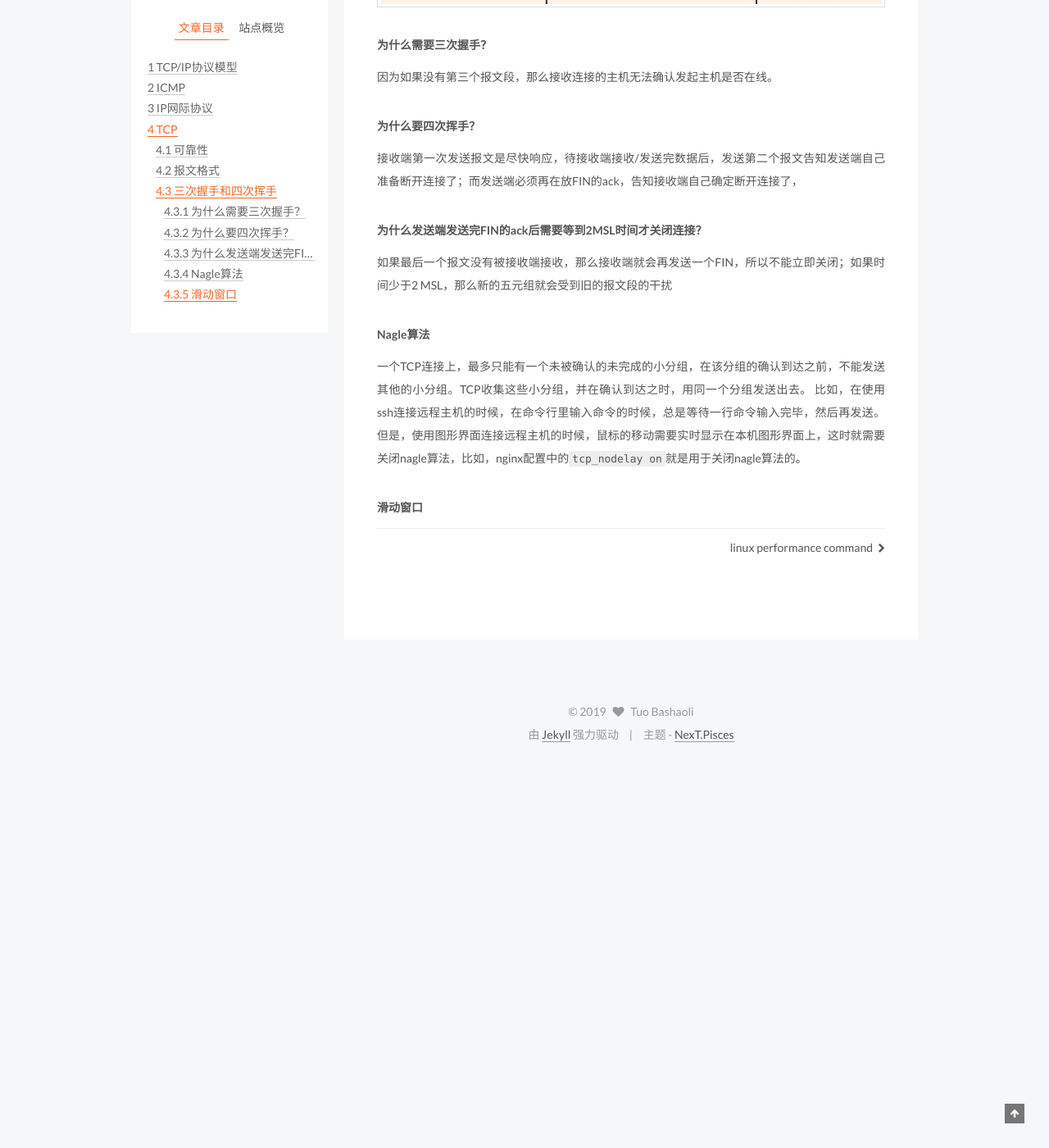
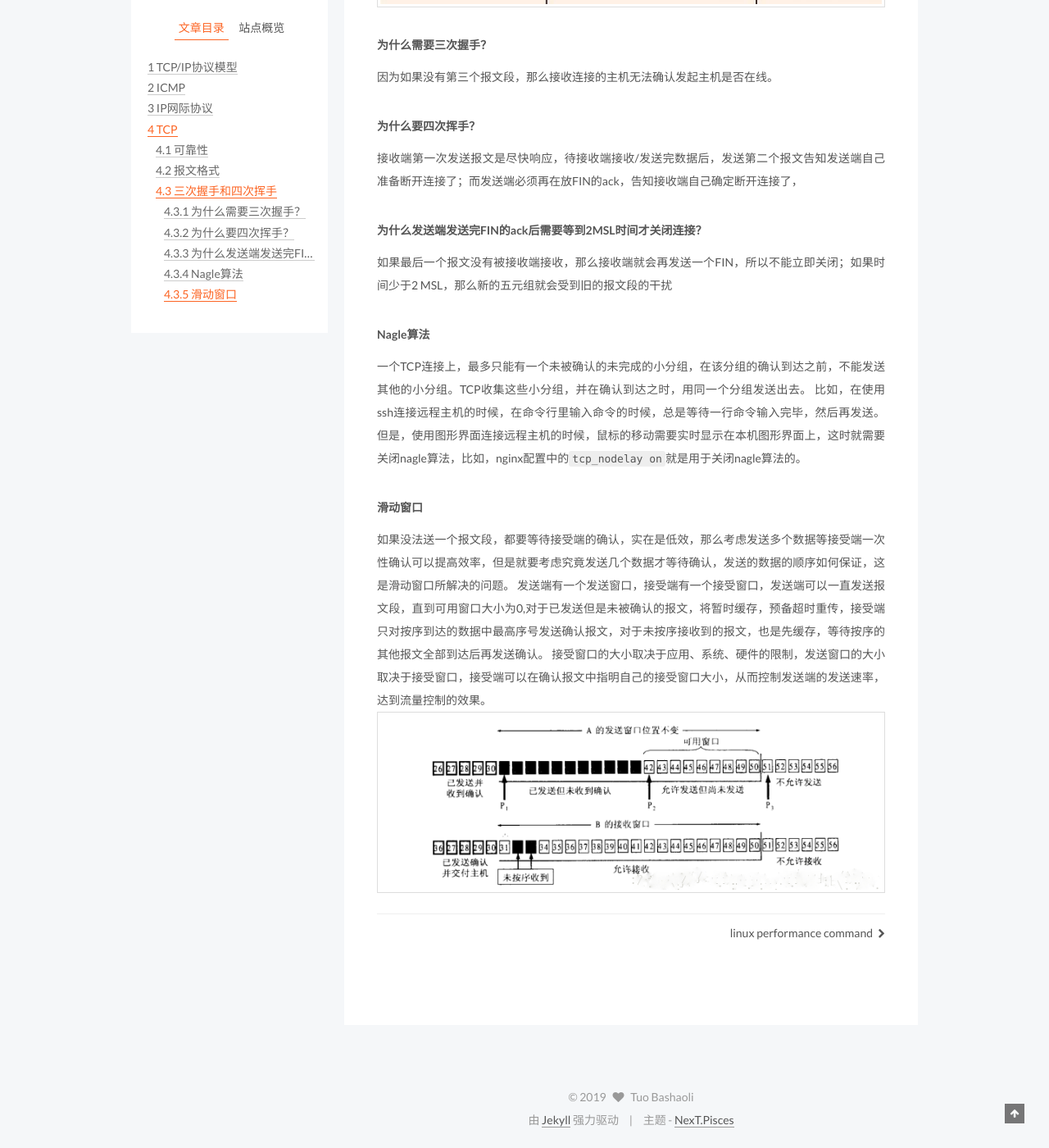
Before and after one commit to tuobashaoli/tuobashaoli.github.io, a Jekyll site: the page built from _posts/2019-04-17-internet-protocol.markdown, in a window 1280 px wide and 1400 px high, scrolled down 5946 px. Shown: the whole window at 82% size. Built offline with Jekyll 4.4.1, drawn with Linux system fonts in a browser that asks for light colours; comment, search, counter and statistics services are not loaded; before the commit the page ends 6876 px from its top, so only the background shows below that.

Commit message:
update ip

```diff
--- a/_posts/2019-04-17-internet-protocol.markdown
+++ b/_posts/2019-04-17-internet-protocol.markdown
@@ -147,3 +147,8 @@ FIN 发送端完成发送任务
 比如，在使用ssh连接远程主机的时候，在命令行里输入命令的时候，总是等待一行命令输入完毕，然后再发送。但是，使用图形界面连接远程主机的时候，鼠标的移动需要实时显示在本机图形界面上，这时就需要关闭nagle算法，比如，nginx配置中的`tcp_nodelay on`就是用于关闭nagle算法的。
 
 ##### 滑动窗口
+
+如果没法送一个报文段，都要等待接受端的确认，实在是低效，那么考虑发送多个数据等接受端一次性确认可以提高效率，但是就要考虑究竟发送几个数据才等待确认，发送的数据的顺序如何保证，这是滑动窗口所解决的问题。
+发送端有一个发送窗口，接受端有一个接受窗口，发送端可以一直发送报文段，直到可用窗口大小为0,对于已发送但是未被确认的报文，将暂时缓存，预备超时重传，接受端只对按序到达的数据中最高序号发送确认报文，对于未按序接收到的报文，也是先缓存，等待按序的其他报文全部到达后再发送确认。
+接受窗口的大小取决于应用、系统、硬件的限制，发送窗口的大小取决于接受窗口，接受端可以在确认报文中指明自己的接受窗口大小，从而控制发送端的发送速率，达到流量控制的效果。
+![avatar](/assets/images/tcp_window.png)
```
Also changed, not shown: assets/images/tcp_window.png (added).
